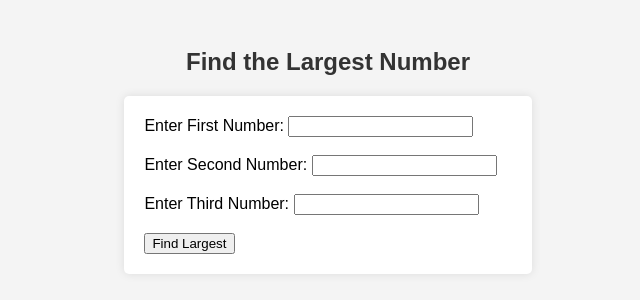
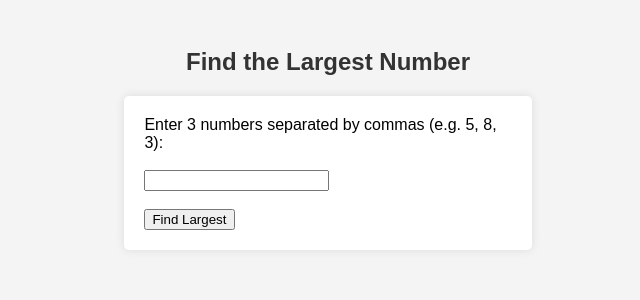
Before and after one commit to esteham/PHP-MySQL, a PHP site: page /findLergestNumber.php in a window 1280 px wide. Shown: the top 300 px of the page, without its empty margins (312-952 px from the left). Run offline with PHP 8.4, Linux system fonts and the light colour scheme.

Commit message:
all in one input added

```diff
--- a/Evidence/findLergestNumber.php
+++ b/Evidence/findLergestNumber.php
@@ -1,25 +1,26 @@
 <?php
 // If the form is submitted
 if ($_SERVER["REQUEST_METHOD"] == "POST") {
-    // Getting user input
-    $num1 = $_POST['num1'];
-    $num2 = $_POST['num2'];
-    $num3 = $_POST['num3'];
+    // Get user input (comma-separated numbers)
+    $input = $_POST['numbers'];
 
-    // Determining the largest number
-    if ($num1 >= $num2 && $num1 >= $num3) {
-        echo "<h3 style='text-align: center;'>Largest number is: $num1</h3>";
-    } elseif ($num2 >= $num1 && $num2 >= $num3) {
-        echo "<h3 style='text-align: center;'>Largest number is: $num2</h3>";
-    } else {
-        echo "<h3 style='text-align: center;'>Largest number is: $num3</h3>";
-    }
+    // Split the input into an array by commas
+    $numbers = explode(',', $input);
 
+    // Remove extra spaces around each number
+    $numbers = array_map('trim', $numbers);
+
+    // Convert strings to numbers
+    $numbers = array_map('floatval', $numbers);
+
+    // Find the largest number
+    $largest = max($numbers);
+
+    echo "<h3 style='text-align: center;'>Largest number is: $largest</h3>";
 }
 ?>
 
-
-<!-- HTML form to get user input -->
+<!-- HTML form (single input field) -->
 <!DOCTYPE html>
 <html lang="en">
 <head>
@@ -53,9 +54,8 @@ if ($_SERVER["REQUEST_METHOD"] == "POST") {
 <body>
 <h2>Find the Largest Number</h2>
 <form method="post" action="">
-    Enter First Number: <input type="number" name="num1" required><br><br>
-    Enter Second Number: <input type="number" name="num2" required><br><br>
-    Enter Third Number: <input type="number" name="num3" required><br><br>
+    Enter 3 numbers separated by commas (e.g. 5, 8, 3):<br><br>
+    <input type="text" name="numbers" required><br><br>
     <input type="submit" value="Find Largest">
 </form>
 </body>
```
